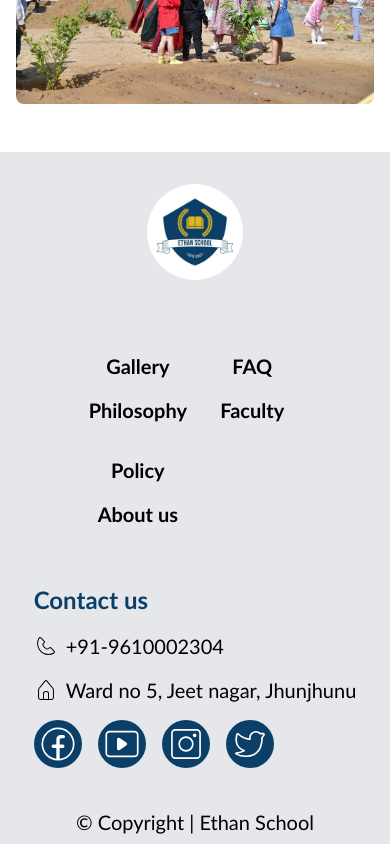
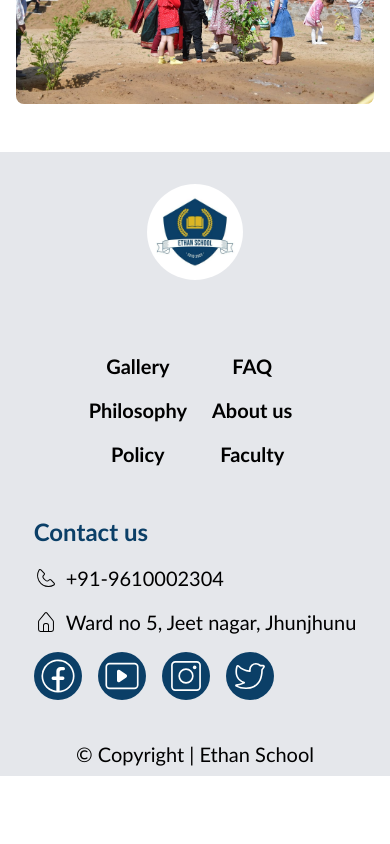
Before and after one commit to DualNature-Org/ethan, a React (Create React App) app: page /gallery in a window 390 px wide. Shown: the part 2493-3337 px from the top of the page. After the commit the page ends 3269 px from the top, so only its background shows below. Built offline with nearby package versions, Linux system fonts and the light colour scheme.

Commit message:
Update clip-path and navigation links in App.css and footer.jsx

```diff
--- a/src/App.css
+++ b/src/App.css
@@ -10,9 +10,9 @@
   }
 
   .irregular-polygon {
-   clip-path: polygon(
-        34% 8%, 68% 6%, 84% 31%, 92% 50%, 79% 71%,
-        58% 78%, 31% 76%, 9% 68%, 1% 48%, 6% 27%
+    clip-path: polygon(
+      25% 3%, 75% 3%, 90% 25%, 95% 50%, 90% 75%,
+      65% 85%, 35% 85%, 10% 75%, 5% 50%, 10% 25%
     );
   }
   .relative {
--- a/src/components/footer.jsx
+++ b/src/components/footer.jsx
@@ -35,18 +35,21 @@ function Footer() {
                 <div className='flex flex-col md:flex-row items-center justify-center md:justify-between'>
                     <img src={Logo} alt="logo" className='w-24 h-24 md:w-32 md:h-32 rounded-full mb-8 md:mb-0' />
 
-                    <div className='grid grid-cols-2 md:grid-cols-3 gap-4 md:gap-8 mb-10 justify-center md:flex flex-col mt-10 mb-0 md:items-center md:mr-[4rem] md:flex-row md:justify-evenly md:ml-auto lg:mr-[7rem]'>
+                    <div className='grid grid-cols-2 mb-8 md:grid-cols-3 gap-4 md:gap-8 md:mb-10 justify-center md:flex flex-col mt-10 lg:mb-0 md:items-center md:mr-[4rem] md:flex-row md:justify-evenly md:ml-auto lg:mr-[7rem]'>
                         <div className='flex justify-center items-center flex-col'>
-                            <h1 className='text-xl font-medium mb-4  font-semibold cursor-pointer hover:text-[#0B3F67]'><Link to='/gallery'>Gallery</Link></h1>
-                            <h1 className='text-xl font-medium mb-4  font-semibold cursor-pointer hover:text-[#0B3F67]'><Link to='/philosophy'>Philosophy</Link></h1>
+                            <h1 className='text-xl mb-4  font-semibold cursor-pointer hover:text-[#0B3F67]'><Link to='/gallery'>Gallery</Link></h1>
+                            <h1 className='text-xl mb-4  font-semibold cursor-pointer hover:text-[#0B3F67]'><Link to='/philosophy'>Philosophy</Link></h1>
+                            <h1 className='text-xl mb-4 font-semibold  md:hidden'>Policy</h1>
+
                         </div>
                         <div className='flex justify-center items-center flex-col'>
-                            <h1 className='text-xl font-medium mb-4  font-semibold cursor-pointer hover:text-[#0B3F67]'><Link to='/faq'>FAQ</Link></h1>
-                            <h1 className='text-xl font-medium mb-4  font-semibold cursor-pointer hover:text-[#0B3F67]'><Link to="/faculty">Faculty</Link></h1>
+                            <h1 className='text-xl mb-4  font-semibold cursor-pointer hover:text-[#0B3F67]'><Link to='/faq'>FAQ</Link></h1>
+                            <h1 className='text-xl mb-4 font-semibold  hover:text-[#0B3F67] md:hidden'><Link to="/aboutus">About us</Link></h1>
+                            <h1 className='text-xl mb-4  font-semibold cursor-pointer hover:text-[#0B3F67]'><Link to="/faculty">Faculty</Link></h1>
                         </div>
-                        <div className='flex justify-center items-center flex-col'>
-                            <h1 className='text-xl font-medium mb-4 font-semibold '>Policy</h1>
-                            <h1 className='text-xl font-medium mb-4 font-semibold  hover:text-[#0B3F67]'><Link to="/aboutus">About us</Link></h1>
+                        <div className='hidden md:visible md:flex justify-center items-center flex-col'>
+                            <h1 className='text-xl mb-4 font-semibold '>Policy</h1>
+                            <h1 className='text-xl mb-4 font-semibold  hover:text-[#0B3F67]'><Link to="/aboutus">About us</Link></h1>
                         </div>
                     </div>
 
--- a/src/pages/main.jsx
+++ b/src/pages/main.jsx
@@ -37,7 +37,7 @@ function Main() {
       </div>
 
       <Reveal triggerOnce>
-        <div className='p-10 flex justify-center items-center flex-col md:p-24 md:flex-col'>
+        <div className='p-10 flex justify-center items-center flex-col md:p-32 md:ml-[6rem] md:flex-row md:justify-center md:items-center'>
           <div className='flex flex-col h-[15rem] w-full md:w-[26rem] md:h-[26rem] mt-10  '>
             <h1 className='font-extrabold text-3xl md:text-6xl'>learning is playing</h1>
             <p className='text-2xl mt-10'>In the world of education, the schoolyard is the laboratory where learning through play flourishes</p>
@@ -56,30 +56,30 @@ function Main() {
         <div className='flex justify-center items-center flex-wrap'>
           <h1 className='font-bold flex flex-col text-[#0B3F67] justify-center items-center text-3xl m-7 md:text-6xl'>Your child's Journey <img src={as1} alt="as" /></h1>
         </div>
-        <div className='m-0 md:flex justify-around items-center  md:m-7 flex-wrap'>
+        <div className='m-0 md:flex justify-around items-center  md:m-7  mb-10 flex-wrap'>
           <Reveal triggerOnce>
-            <div className=' w-[12rem] h-[12rem] hover:shadow-lg hover:shadow-[#0B3F67] transition duration-300 octagon duration ease-in-out transform hover:-translate-y-1 hover:scale-105  md:w-[15rem] m-4 md:m-7 mt-4 md:mt-20 md:h-[15rem] bg-amber-400 text-center shadow-2xl'>Nursery</div>
+            <div className=' w-[12rem] h-[12rem] hover:shadow-lg hover:shadow-[#0B3F67] transition duration-300 octagon duration ease-in-out transform hover:-translate-y-1 hover:scale-105  md:w-[14.5rem] m-4 md:m-7 mt-4 md:mt-20 md:h-[14.5rem] bg-amber-400 text-center shadow-2xl'>Nursery</div>
           </Reveal>
           <Reveal triggerOnce>
-            <div className='w-[12rem] h-[12rem] hover:shadow-lg hover:shadow-[#0B3F67] transition duration-300 octagon duration ease-in-out transform hover:-translate-y-1 hover:scale-105   md:w-[15rem] m-4 md:m-7 mt-4 md:mt-20 md:h-[15rem] bg-amber-400 text-center shadow-2xl'>LKG & UKG</div>
+            <div className='w-[12rem] h-[12rem] hover:shadow-lg hover:shadow-[#0B3F67] transition duration-300 octagon duration ease-in-out transform hover:-translate-y-1 hover:scale-105   md:w-[14.5rem] m-4 md:m-5 mt-4 md:mt-20 md:h-[14.5rem] bg-amber-400 text-center shadow-2xl'>LKG & UKG</div>
           </Reveal>
           <Reveal triggerOnce>
-            <div className='w-[12rem] h-[12rem] hover:shadow-lg hover:shadow-[#0B3F67] transition duration-300 octagon duration ease-in-out transform hover:-translate-y-1 hover:scale-105   md:w-[15rem] m-4 md:m-7 mt-4 md:mt-20 md:h-[15rem] bg-amber-400 text-center shadow-2xl'>1st </div>
+            <div className='w-[12rem] h-[12rem] hover:shadow-lg hover:shadow-[#0B3F67] transition duration-300 octagon duration ease-in-out transform hover:-translate-y-1 hover:scale-105   md:w-[14.5rem] m-4 md:m-5 mt-4 md:mt-20 md:h-[14.5rem] bg-amber-400 text-center shadow-2xl'>1st </div>
           </Reveal>
           <Reveal triggerOnce>
-            <div className='w-[12rem] h-[12rem] hover:shadow-lg hover:shadow-[#0B3F67] transition duration-300 octagon duration ease-in-out transform hover:-translate-y-1 hover:scale-105   md:w-[15rem] m-4 md:m-7 mt-4 md:mt-20 md:h-[15rem] bg-amber-400 text-center shadow-2xl'>2nd</div>
+            <div className='w-[12rem] h-[12rem] hover:shadow-lg hover:shadow-[#0B3F67] transition duration-300 octagon duration ease-in-out transform hover:-translate-y-1 hover:scale-105   md:w-[14.5rem] m-4 md:m-5 mt-4 md:mt-20 md:h-[14.5rem] bg-amber-400 text-center shadow-2xl'>2nd</div>
           </Reveal><Reveal triggerOnce>
-            <div className='w-[12rem] h-[12rem] hover:shadow-lg hover:shadow-[#0B3F67] transition duration-300 octagon duration ease-in-out transform hover:-translate-y-1 hover:scale-105   md:w-[15rem] m-4 md:m-7 mt-4 md:mt-20 md:h-[15rem] bg-amber-400 text-center shadow-2xl'>3rd</div>
+            <div className='w-[12rem] h-[12rem] hover:shadow-lg hover:shadow-[#0B3F67] transition duration-300 octagon duration ease-in-out transform hover:-translate-y-1 hover:scale-105   md:w-[14.5rem] m-4 md:m-5 mt-4 md:mt-20 md:h-[14.5rem] bg-amber-400 text-center shadow-2xl'>3rd</div>
           </Reveal>
         </div>
       </div>
-      <div className='mb-[7rem]'>
+      <div className='mb-[7rem] mt-[7.5rem]'>
       <div className='flex flex-col justify-center items-center'>
-       <img src={infra} alt="infrastureuture" className='py-2 px-2 w-[60rem] h-[19rem] hover:scale-105 transition ease-out  md:w-[65rem] md:h-[27rem] lg:w-[70rem] lg:h-[30rem]' />
+       <img src={infra} alt="infrastureuture" className='py-4 px-4 w-[60rem] h-[19rem] hover:scale-105 transition ease-out  md:w-[65rem] md:h-[27rem] lg:w-[70rem] lg:h-[30rem]' />
        <h1 className='text-xl m-2 font-semibold  '>Our Infrastructure</h1>
       </div>
       <div className='flex flex-col justify-center items-center'>
-       <img src={Student} alt="Stu" className='py-2 px-2 w-[60rem] h-[19rem] hover:scale-105 transition ease-out  md:w-[65rem] md:h-[27rem] lg:w-[70rem] lg:h-[30rem]' />
+       <img src={Student} alt="Stu" className='py-4 px-4 w-[60rem] h-[19rem] hover:scale-105 transition ease-out  md:w-[65rem] md:h-[27rem] lg:w-[70rem] lg:h-[30rem]' />
        <h1 className='text-xl m-2 font-semibold  '>Students at Ethan</h1>
       </div>
       </div>
@@ -105,7 +105,7 @@ function Main() {
       <AttentionSeeker>
         <div className='flex justify-center items-center flex-col  m-4 md:m-10 mt-15'>
           <div className='flex justify-center items-center flex-wrap'>
-            <h1 className='font-bold text-2xl flex flex-col text-[#0B3F67] text-center items-center  md:text-6xl mb-6'>What people say about us ? <img src={as1} alt="as1" /></h1>
+            <h1 className='font-bold text-3xl flex flex-col mt-8 text-[#0B3F67] text-center items-center  md:text-6xl mb-6'>What people say about us ? <img src={as1} alt="as1" /></h1>
           </div>
           <div className='flex justify-around items-center m-4 md:m-20  flex-wrap'>
             <img src={Coma} alt="coma" className='w-[7rem] h-[7rem] mr-[11rem] md:w-[9rem] md:h-[9rem] md:mr-0 mb-8 md:mb-16 pl-10 rotate-180 rounded-full' />
```
